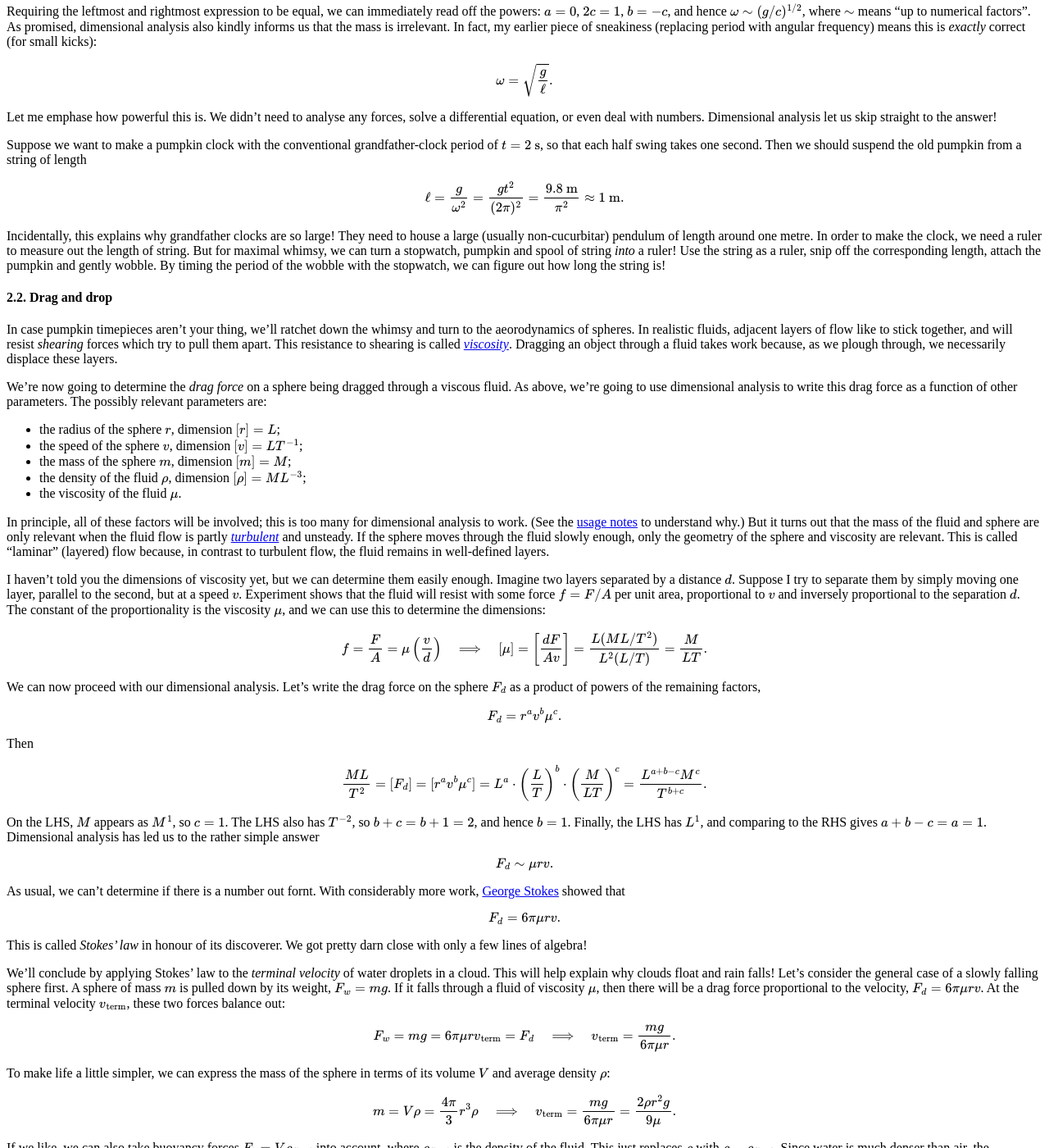
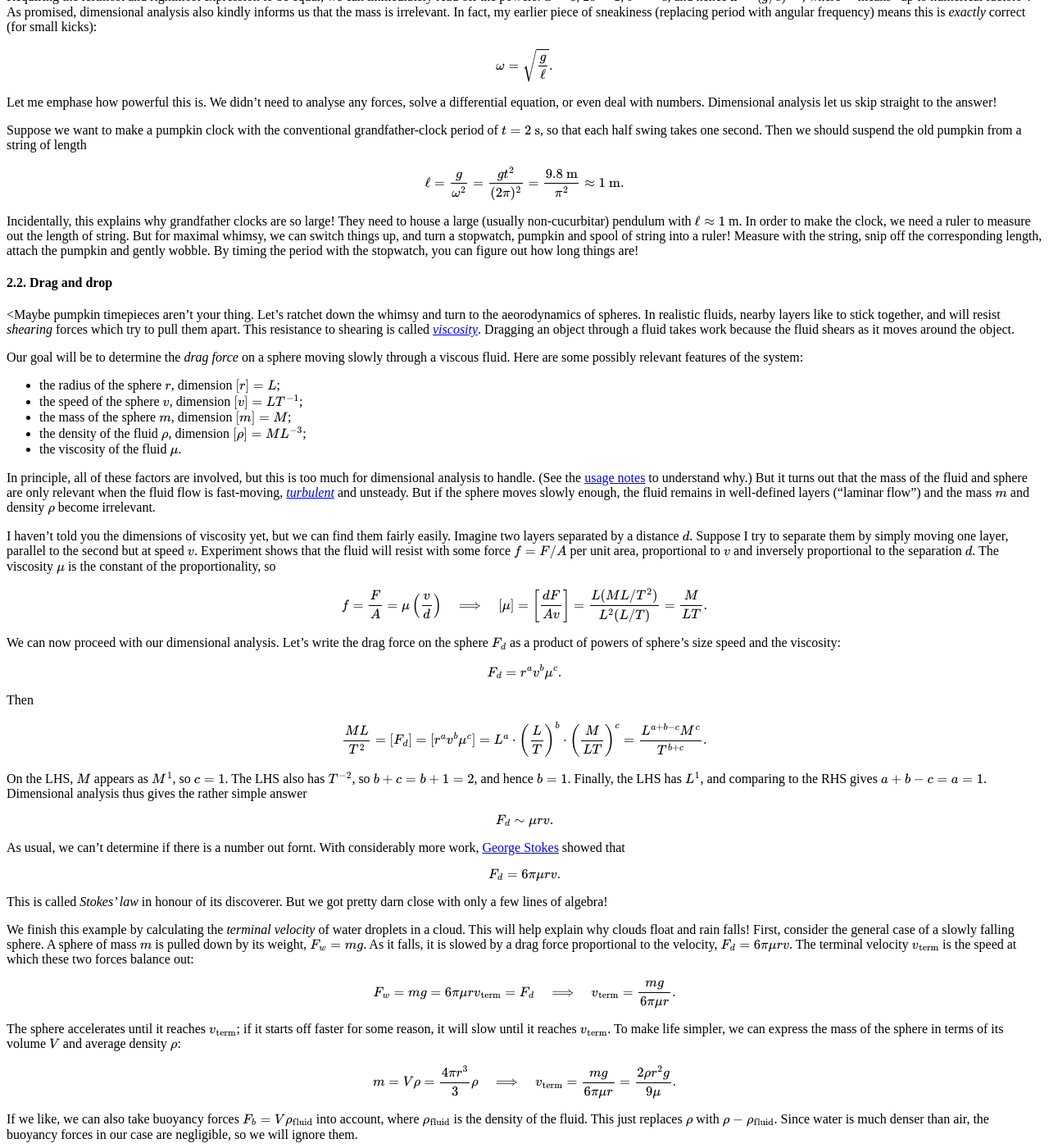
Before and after one commit to hapax/hapax.github.io, a Jekyll site: the page built from assets/simple-physics.md, in a window 1280 px wide and 1400 px high, scrolled down 2119 px. Shown: the whole window at 82% size. Built offline with Jekyll 4.4.1, drawn with Linux system fonts in a browser that asks for light colours; our own code applies the rules of GitHub Pages for plain Markdown files; formulas are drawn with MathJax 3; a script that is not in the unit is left out; some of the changed text lies outside the part shown.

Commit message:
Update simple-physics.md

```diff
--- a/assets/simple-physics.md
+++ b/assets/simple-physics.md
@@ -8,9 +8,9 @@
 ---
 
 **January 6, 2020.** *Physics is often presented as the most arcane and
-  mathematically impenetrable of natural sciences. Here, we illustrate
-  how simple physical ideas, back up by pre-calculus
-  mathematics, can be awesomely powerful.*
+  mathematically impenetrable of natural sciences. Here, we show how
+  simple physical ideas and a dash of pre-calculus mathematics can be
+  awesomely powerful.*
 
 ### Contents
 
@@ -44,15 +44,13 @@
 you of their awesome power.
 
 To keep things interesting, I avoid overlap with my
-[physics circle problems](https://hapax.github.io/assets/circle-probs.pdf),
-though feel free to check these out if you want more examples than you
-can dangle a plumb bob at.
+[physics circle problems](https://hapax.github.io/assets/circle-probs.pdf).
 I also recommend Sanjoy Mahajan's book
 [*Street-Fighting Mathematics*](http://streetfightingmath.com/) (which
 I only discovered recently!), covering similar ground in greater depth.
 The hacks are in no particular order except for the "fundamental hacks" of
-dimensional analysis and Fermi estimation.
-Everything else can be read independently and in any order.
+dimensional analysis and Fermi estimates.
+Everything else can be read independently.
 For each hack, I quickly outline the physics, do some examples,
 and finish with usage notes.
 
@@ -198,58 +196,54 @@
 $$
 
 Incidentally, this explains why grandfather clocks are so large!
-They need to house a large (usually non-cucurbitar) pendulum of
-length around one metre.
+They need to house a large (usually non-cucurbitar) pendulum with
+$\ell \approx 1$ m.
 In order to make the clock, we need a ruler to measure out the length
 of string.
-But for maximal whimsy, we can turn a stopwatch, pumpkin and spool of
-string *into* a ruler!
-Use the string as a ruler, snip off the corresponding length, attach
+But for maximal whimsy, we can switch things up, and turn a stopwatch,
+pumpkin and spool of string into a ruler!
+Measure with the string, snip off the corresponding length, attach
 the pumpkin and gently wobble.
-By timing the period of the wobble with the stopwatch, we can figure
-out how long the string is!
+By timing the period with the stopwatch, you can figure out how long
+things are!
 
 #### 2.2. Drag and drop<a id="sec-2-2" name="sec-2-2"></a>
 
-In case pumpkin timepieces aren't your thing, we'll ratchet down the
+<Maybe pumpkin timepieces aren't your thing.
+Let's ratchet down the
 whimsy and turn to the aeorodynamics of spheres.
-In realistic fluids, adjacent layers of flow like to stick together, and will
+In realistic fluids, nearby layers like to stick together, and will
 resist *shearing* forces which try to pull them apart.
 This resistance to shearing is called [*viscosity*](https://en.wikipedia.org/wiki/Viscosity).
-Dragging an object through a fluid takes work because, as we plough
-through, we necessarily displace these layers.
+Dragging an object through a fluid takes work because the fluid shears as
+it moves around the object.
 
-We're now going to determine the *drag force* on a sphere being
-dragged through a viscous fluid.
-As above, we're going to use dimensional analysis to write this drag force
-as a function of other parameters.
-The possibly relevant parameters are:
+Our goal will be to determine the *drag force* on a sphere moving slowly through a viscous fluid.
+Here are some possibly relevant features of the system:
 - the radius of the sphere $r$, dimension $[r] = L$;
 - the speed of the sphere $v$, dimension $[v] = LT^{-1}$;
 - the mass of the sphere $m$, dimension $[m] = M$;
 - the density of the fluid $\rho$, dimension $[\rho] = ML^{-3}$;
 - the viscosity of the fluid $\mu$.
 
-In principle, all of these factors will be involved; this is too many
-for dimensional analysis to work.
+In principle, all of these factors are involved, but this is too much
+for dimensional analysis to handle.
 (See the <a href="#sec-2-4">usage notes</a> to understand why.)
 But it turns out that the mass of the fluid and sphere are only
-relevant when the fluid flow is partly [*turbulent*](https://en.wikipedia.org/wiki/Turbulence) and unsteady.
-If the sphere moves through the fluid slowly enough, only the
-geometry of the sphere and viscosity are relevant.
-This is called "laminar" (layered) flow because, in contrast to
-turbulent flow, the fluid remains in well-defined layers.
+relevant when the fluid flow is fast-moving, [*turbulent*](https://en.wikipedia.org/wiki/Turbulence) and unsteady.
+But if the sphere moves slowly enough, the fluid remains in
+well-defined layers ("laminar flow") and the mass $m$ and density
+$\rho$ become irrelevant.
 
-I haven't told you the dimensions of viscosity yet, but we can
-determine them easily enough.
+I haven't told you the dimensions of viscosity yet, but we can find
+them fairly easily.
 Imagine two layers separated by a distance $d$.
 Suppose I try to separate them by simply moving one layer, parallel to
-the second, but at a speed $v$.
+the second but at speed $v$.
 Experiment shows that the fluid will resist with some force $f = F/A$ per
 unit area, proportional to $v$ and inversely proportional to the
 separation $d$.
-The constant of the proportionality is the viscosity $\mu$, and we can
-use this to determine the dimensions:
+The viscosity $\mu$ is the constant of the proportionality, so
 
 $$
 f = \frac{F}{A} = \mu \left(\frac{v}{d}\right) \quad \Longrightarrow \quad [\mu] =
@@ -258,7 +252,7 @@
 
 We can now proceed with our dimensional analysis.
 Let's write the drag force on the sphere $F_d$ as a product of powers
-of the remaining factors,
+of sphere's size speed and the viscosity:
 
 $$
 F_d = r^a v^b \mu^c.
@@ -275,7 +269,7 @@
 The LHS also has $T^{-2}$, so $b+c = b+1 = 2$, and hence $b = 1$.
 Finally, the LHS has $L^1$, and comparing to the RHS gives $a + b -c =
 a = 1$.
-Dimensional analysis has led us to the rather simple answer
+Dimensional analysis thus gives the rather simple answer
 
 $$
 F_d \sim \mu r v.
@@ -291,34 +285,36 @@
 $$
 
 This is called *Stokes' law* in honour of its discoverer.
-We got pretty darn close with only a few lines of algebra!
+But we got pretty darn close with only a few lines of algebra!
 
-We'll conclude by applying Stokes' law to the *terminal velocity* of
+We finish this example by calculating the *terminal velocity* of
 water droplets in a cloud.
 This will help explain why clouds float and rain falls!
-Let's consider the general case of a slowly falling sphere first.
+First, consider the general case of a slowly falling sphere.
 A sphere of mass $m$ is pulled down by its weight, $F_w = mg$.
-If it falls through a fluid of viscosity $\mu$, then there will be a
-drag force proportional to the velocity, $F_d = 6\pi \mu r v$.
-At the terminal velocity $ v_{\text{term}}$, these two forces
-balance out:
+As it falls, it is slowed by a drag force proportional to the velocity, $F_d = 6\pi \mu r v$.
+The terminal velocity $ v_{\text{term}}$ is the speed at which these
+two forces balance out:
 
 $$
 F_w = mg = 6\pi \mu r v_{\text{term}} = F_d \quad \Longrightarrow
 \quad v_{\text{term}} = \frac{mg}{6\pi \mu r}.
 $$
 
-To make life a little simpler, we can express the mass of the sphere
+The sphere accelerates until it reaches $v_{\text{term}}$; if it
+starts off faster for some reason, it will slow until it reaches $v_{\text{term}}$.
+To make life simpler, we can express the mass of the sphere
 in terms of its volume $V$ and average density $\rho$:
 
 $$
-m = V\rho = \frac{4\pi}{3} r^3 \rho \quad \Longrightarrow \quad v_{\text{term}} = \frac{mg}{6\pi \mu r} = \frac{2\rho r^2 g}{9\mu}.
+m = V\rho = \frac{4\pi r^3}{3} \rho \quad \Longrightarrow \quad v_{\text{term}} = \frac{mg}{6\pi \mu r} = \frac{2\rho r^2 g}{9\mu}.
 $$
 
 If we like, we can also take buoyancy forces $F_b = V
 \rho_\text{fluid}$ into account, where $\rho_{\text{fluid}}$ is the density of the fluid.
 This just replaces $\rho$ with $\rho - \rho_{\text{fluid}}$.
-Since water is much denser than air, the buoyancy forces in our case are negligible.
+Since water is much denser than air, the buoyancy forces in our case
+are negligible, so we will ignore them.
 
 The density of water is $\rho \approx 10^3 \text{ kg/m}^3$, and a
 [typical droplet of water vapour](https://wxguys.ssec.wisc.edu/2013/09/10/how-fast-do-raindrops-fall/)
@@ -345,12 +341,20 @@
 
 #### 2.3. Usage notes<a id="sec-2-3" name="sec-2-3"></a>
 
-Since we throw away numbers, dimensional analysis will usually only be
-good up to an overall numerical factor.
+Dimensional analysis has its limits.
+First of all, since we throw away numbers, it is usually only good up
+to an overall numerical factor.
+In the first example involving pumpkins, I sneakily chose quantities so that the
+missing numerical factor was $1$, but in the second, we were off by
+$6\pi \approx 20$.
+Nature is forgiving, and the missing numerical factor is more often
+closer to $1$ than to $20$!
 
 [notes](https://hapax.github.io/assets/dimensional-analysis.pdf).
 
 ## 3. Fermi estimates <a id="sec-3" name="sec-3"></a>
+
+#### 3.1. The Webster theatre<a id="sec-3-1" name="sec-3-1"></a>
 
 ##### 4. Random walks <a id="sec-4" name="sec-4"></a>
 
```
